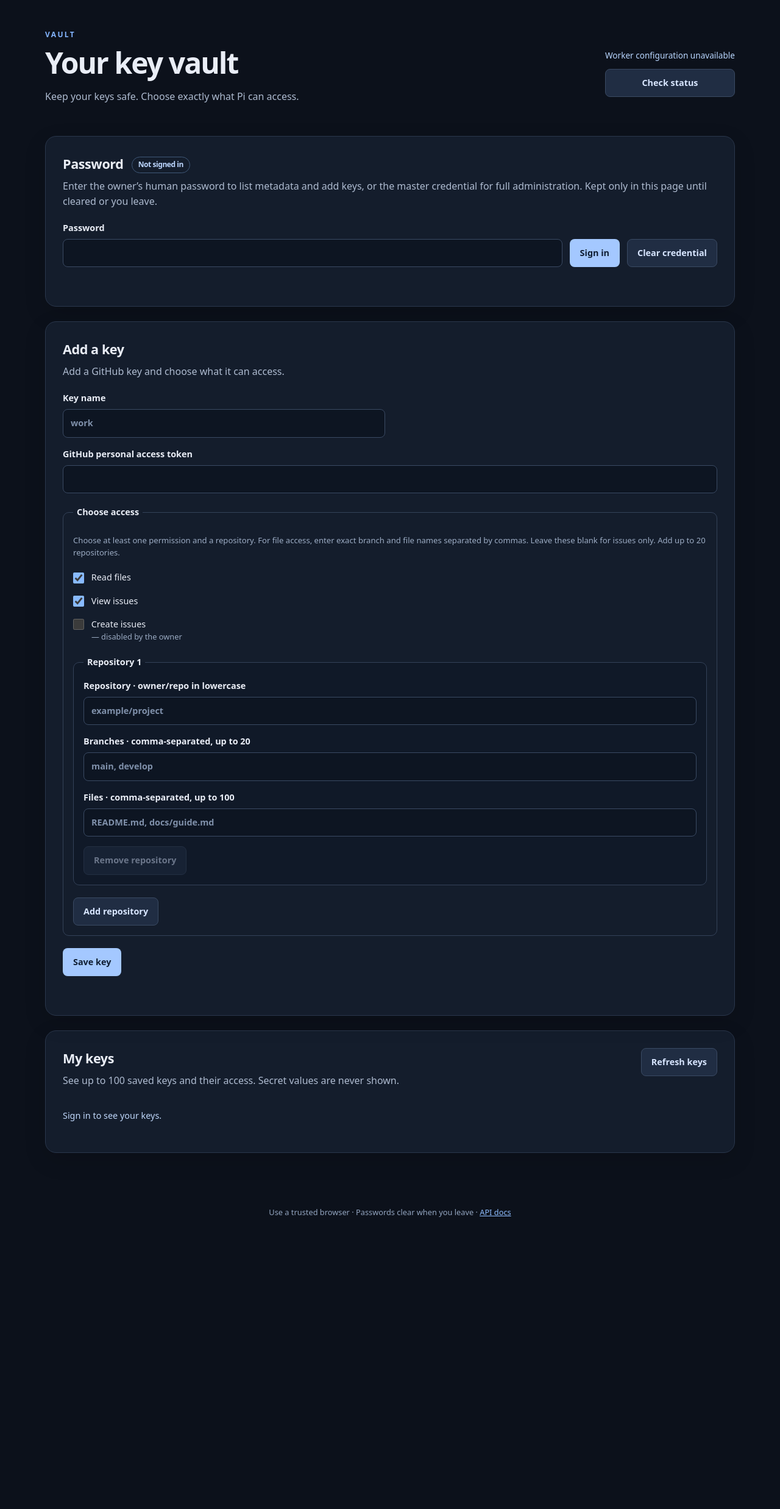
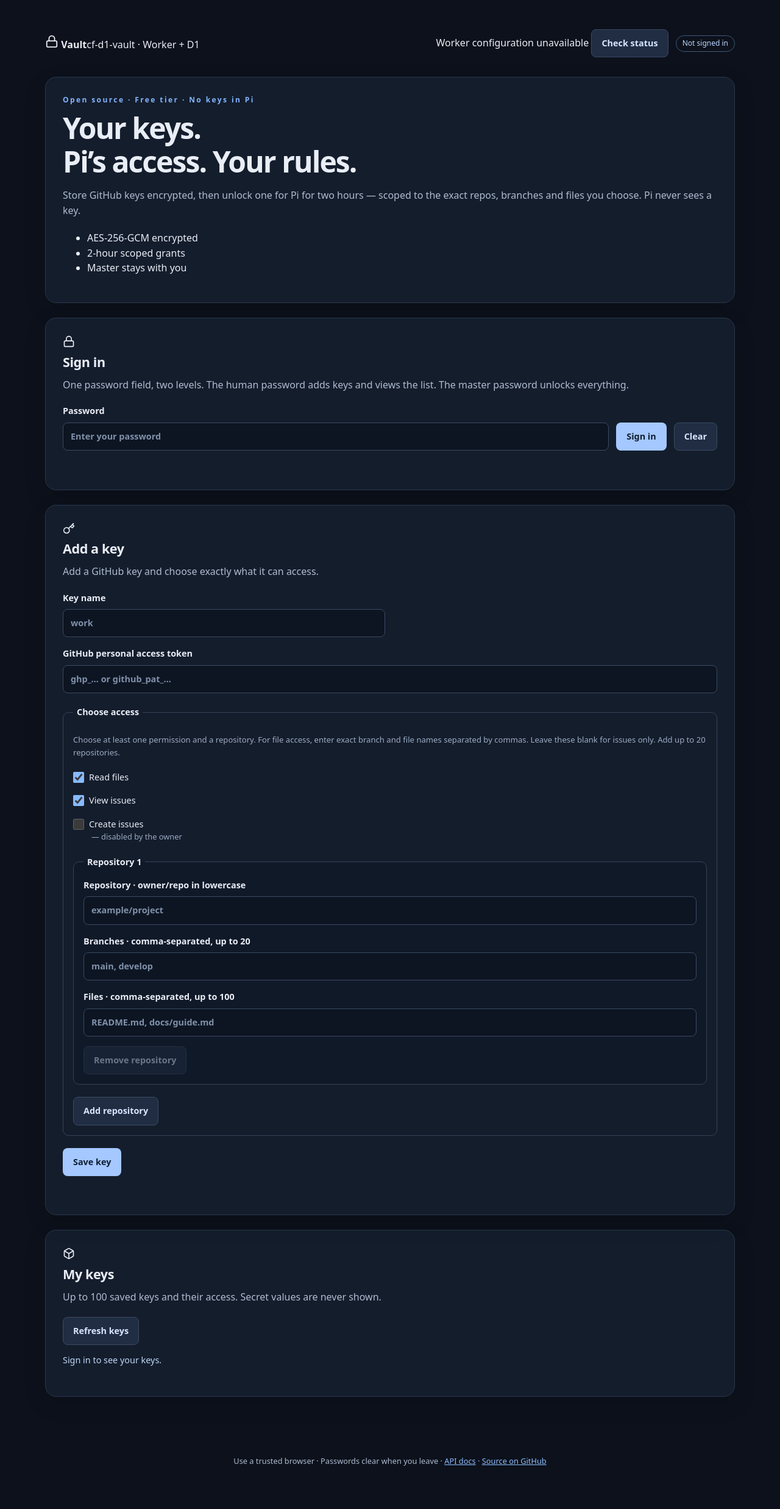
Before and after one commit to 0xSatwik/cf-d1-vault, a website: page public/index.html in a window 1280 px wide. Shown: the whole page at 61% size. Before the commit the page ends 2046 px from the top, so only its background shows below. Drawn offline with Linux system fonts and the light colour scheme.

Commit message:
Redesign frontend: hero, brand, pill chips, status colors

```diff
--- a/public/index.html
+++ b/public/index.html
@@ -4,40 +4,116 @@
   <meta charset="utf-8">
   <meta name="viewport" content="width=device-width,initial-scale=1">
   <meta http-equiv="Content-Security-Policy" content="default-src 'none'; script-src 'self'; style-src 'self'; connect-src 'self'; base-uri 'none'; form-action 'none'; object-src 'none'">
-  <title>Vault · Administration</title>
+  <title>Vault · Your keys, Pi's access, your rules</title>
   <link rel="stylesheet" href="/style.css">
   <script src="/manual.js" defer></script>
 </head>
 <body>
-  <header><div><p class="eyebrow">VAULT</p><h1>Your key vault</h1><p>Keep your keys safe. Choose exactly what Pi can access.</p></div><div class="worker"><span id="worker-status" role="status">Checking Worker…</span><button id="check-worker" type="button" class="secondary">Check status</button></div></header>
+  <div class="glow glow-a" aria-hidden="true"></div>
+  <div class="glow glow-b" aria-hidden="true"></div>
+
+  <header class="site">
+    <div class="brand">
+      <span class="logo" aria-hidden="true">
+        <svg viewBox="0 0 24 24" width="22" height="22" fill="none" stroke="currentColor" stroke-width="2" stroke-linecap="round" stroke-linejoin="round"><rect x="3" y="11" width="18" height="11" rx="2"/><path d="M7 11V7a5 5 0 0 1 10 0v4"/></svg>
+      </span>
+      <span class="brand-text"><strong>Vault</strong><span>cf-d1-vault · Worker + D1</span></span>
+    </div>
+    <div class="header-right">
+      <span id="worker-status" class="pill" role="status">Checking Worker…</span>
+      <button id="check-worker" type="button" class="secondary">Check status</button>
+      <span id="role-badge" class="badge badge-off" role="status">Not signed in</span>
+    </div>
+  </header>
+
   <main>
-    <section aria-labelledby="master-title"><h2 id="master-title">Password <span id="role-badge" class="badge" role="status">Not signed in</span></h2><p>Enter the owner’s human password to list metadata and add keys, or the master credential for full administration. Kept only in this page until cleared or you leave.</p><div class="credential"><label>Password<input id="master" type="password" autocomplete="off" spellcheck="false" required maxlength="512"></label><button id="sign-in" type="button">Sign in</button><button id="clear-master" type="button" class="secondary">Clear credential</button></div><p id="auth-status" class="status" role="status"></p></section>
+    <section class="hero" aria-labelledby="hero-title">
+      <p class="eyebrow">Open source · Free tier · No keys in Pi</p>
+      <h1 id="hero-title">Your keys.<br><span class="grad">Pi&rsquo;s access. Your rules.</span></h1>
+      <p class="lede">Store GitHub keys encrypted, then unlock one for Pi for two hours — scoped to the exact repos, branches and files you choose. Pi never sees a key.</p>
+      <ul class="chips">
+        <li>AES-256-GCM encrypted</li>
+        <li>2-hour scoped grants</li>
+        <li>Master stays with you</li>
+      </ul>
+    </section>
+
+    <section class="card signin" aria-labelledby="signin-title">
+      <div class="card-head">
+        <span class="icon" aria-hidden="true">
+          <svg viewBox="0 0 24 24" width="20" height="20" fill="none" stroke="currentColor" stroke-width="2" stroke-linecap="round" stroke-linejoin="round"><rect x="3" y="11" width="18" height="11" rx="2"/><path d="M7 11V7a5 5 0 0 1 10 0v4"/></svg>
+        </span>
+        <div><h2 id="signin-title">Sign in</h2><p>One password field, two levels. The human password adds keys and views the list. The master password unlocks everything.</p></div>
+      </div>
+      <div class="credential">
+        <label>Password<input id="master" type="password" autocomplete="off" spellcheck="false" required maxlength="512" placeholder="Enter your password"></label>
+        <button id="sign-in" type="button">Sign in</button>
+        <button id="clear-master" type="button" class="secondary">Clear</button>
+      </div>
+      <p id="auth-status" class="status" role="status"></p>
+    </section>
+
     <div class="columns">
-      <section aria-labelledby="key-title"><h2 id="key-title">Add a key</h2><p>Add a GitHub key and choose what it can access.</p>
+      <section class="card" aria-labelledby="key-title">
+        <div class="card-head">
+          <span class="icon" aria-hidden="true">
+            <svg viewBox="0 0 24 24" width="20" height="20" fill="none" stroke="currentColor" stroke-width="2" stroke-linecap="round" stroke-linejoin="round"><path d="M21 2l-2 2m-7.61 7.61a5.5 5.5 0 1 1-7.778 7.778 5.5 5.5 0 0 1 7.777-7.777zm0 0L15.5 7.5m0 0l3 3L22 7l-3-3m-3.5 3.5L19 4"/></svg>
+          </span>
+          <div><h2 id="key-title">Add a key</h2><p>Add a GitHub key and choose exactly what it can access.</p></div>
+        </div>
         <form id="key-form" autocomplete="off">
           <div class="grid"><label id="key-action-label">Action<select id="key-action"><option value="add">Add key</option><option value="rotate" data-master-only hidden>Rotate key</option></select></label><label>Key name<input id="key-label" required pattern="[A-Za-z0-9_\-]{1,80}" maxlength="80" placeholder="work"></label></div>
-          <label>GitHub personal access token<input id="secret" type="password" required maxlength="2048" autocomplete="new-password" spellcheck="false"></label>
+          <label>GitHub personal access token<input id="secret" type="password" required maxlength="2048" autocomplete="new-password" spellcheck="false" placeholder="ghp_… or github_pat_…"></label>
           <label id="key-version-label">Encryption version<select id="key-version"><option value="1">1 · VAULT_DEK_V1</option><option value="2">2 · VAULT_DEK_V2</option></select></label><p id="key-version-hint" class="hint">The selected encryption key must be provisioned on the Worker.</p>
           <div id="key-policy" class="policy"></div>
-          <button type="submit">Save key</button><p id="key-status" class="status" role="status"></p>
+          <button type="submit" class="primary">Save key</button><p id="key-status" class="status" role="status"></p>
         </form>
       </section>
-      <section aria-labelledby="unlock-title" data-master-only hidden><h2 id="unlock-title">Unlock for Pi</h2><p>Let Pi use a key for two hours. Choose access within the limits already set by the owner.</p>
+
+      <section class="card" aria-labelledby="unlock-title" data-master-only hidden>
+        <div class="card-head">
+          <span class="icon" aria-hidden="true">
+            <svg viewBox="0 0 24 24" width="20" height="20" fill="none" stroke="currentColor" stroke-width="2" stroke-linecap="round" stroke-linejoin="round"><circle cx="12" cy="12" r="10"/><path d="M12 6v6l4 2"/></svg>
+          </span>
+          <div><h2 id="unlock-title">Unlock for Pi</h2><p>Let Pi use a key for two hours, within the limits you already set.</p></div>
+        </div>
         <form id="unlock-form" autocomplete="off">
-          <label>Pi agent<input id="agent-id" required pattern="[A-Za-z0-9_\-]{1,80}" maxlength="80" placeholder="pi-main"></label>
+          <label>Pi agent<input id="agent-id" required pattern="[A-Za-z0-9_\-]{1,80}" maxlength="80" placeholder="pi"></label>
           <div class="grid"><label>Service<select id="unlock-service"><option value="github">github</option></select></label><label>Key name<input id="unlock-label" required pattern="[A-Za-z0-9_\-]{1,80}" maxlength="80" placeholder="work"></label></div>
           <div id="unlock-policy" class="policy"></div>
-          <button type="submit">Unlock for two hours</button><p id="unlock-status" class="status" role="status"></p>
+          <button type="submit" class="primary">Unlock for two hours</button><p id="unlock-status" class="status" role="status"></p>
         </form>
       </section>
     </div>
-    <section aria-labelledby="keys-title"><div class="section-heading"><div><h2 id="keys-title">My keys</h2><p>See up to 100 saved keys and their access. Secret values are never shown.</p></div><button id="refresh-keys" type="button" class="secondary">Refresh keys</button></div><p id="keys-status" class="status" role="status">Sign in to see your keys.</p><div id="keys-list" class="keys-list"></div></section>
-    <section aria-labelledby="revoke-title" data-master-only hidden><h2 id="revoke-title">Revoke</h2><p>Stop one access grant, remove an agent’s access, or disable a key.</p>
+
+    <section class="card" aria-labelledby="keys-title">
+      <div class="card-head spread">
+        <span class="icon" aria-hidden="true">
+          <svg viewBox="0 0 24 24" width="20" height="20" fill="none" stroke="currentColor" stroke-width="2" stroke-linecap="round" stroke-linejoin="round"><path d="M21 8a2 2 0 0 0-1-1.73l-7-4a2 2 0 0 0-2 0l-7 4A2 2 0 0 0 3 8v8a2 2 0 0 0 1 1.73l7 4a2 2 0 0 0 2 0l7-4A2 2 0 0 0 21 16z"/><path d="M3.3 7l8.7 5 8.7-5M12 22V12"/></svg>
+        </span>
+        <div><h2 id="keys-title">My keys</h2><p>Up to 100 saved keys and their access. Secret values are never shown.</p></div>
+        <button id="refresh-keys" type="button" class="secondary">Refresh keys</button>
+      </div>
+      <p id="keys-status" class="status" role="status">Sign in to see your keys.</p>
+      <div id="keys-list" class="keys-list"></div>
+    </section>
+
+    <section class="card danger-zone" aria-labelledby="revoke-title" data-master-only hidden>
+      <div class="card-head">
+        <span class="icon icon-danger" aria-hidden="true">
+          <svg viewBox="0 0 24 24" width="20" height="20" fill="none" stroke="currentColor" stroke-width="2" stroke-linecap="round" stroke-linejoin="round"><circle cx="12" cy="12" r="10"/><path d="M15 9l-6 6M9 9l6 6"/></svg>
+        </span>
+        <div><h2 id="revoke-title">Revoke</h2><p>Stop one access grant, remove an agent&rsquo;s access, or disable a key.</p></div>
+      </div>
       <form id="revoke-form" autocomplete="off"><div class="grid"><label>What to revoke<select id="revoke-target"><option value="grant">Grant</option><option value="agent">Agent</option><option value="key">Key</option></select></label><label>ID<input id="revoke-id" required pattern="[A-Za-z0-9_\-]{1,80}" maxlength="80" placeholder="ID, not a key label"></label></div><button class="danger" type="submit">Revoke access</button><p id="revoke-status" class="status" role="status"></p></form>
     </section>
   </main>
-  <footer>Use a trusted browser · Passwords clear when you leave · <a href="/llms.txt">API docs</a></footer>
-  <template id="policy-template"><fieldset><legend>Choose access</legend><p class="hint">Choose at least one permission and a repository. For file access, enter exact branch and file names separated by commas. Leave these blank for issues only. Add up to 20 repositories.</p><div class="tools"><label><input type="checkbox" value="github_read_file" checked> Read files</label><label><input type="checkbox" value="github_list_issues" checked> View issues</label><label><input type="checkbox" value="github_create_issue" disabled> Create issues <span class="write-note">— checking availability</span></label></div><div class="resources"></div><button type="button" class="secondary add-resource">Add repository</button></fieldset></template>
+
+  <footer>
+    <p>Use a trusted browser · Passwords clear when you leave · <a href="/llms.txt">API docs</a> · <a href="https://github.com/0xSatwik/cf-d1-vault">Source on GitHub</a></p>
+  </footer>
+
+  <template id="policy-template"><fieldset><legend>Choose access</legend><p class="hint">Choose at least one permission and a repository. For file access, enter exact branch and file names separated by commas. Leave these blank for issues only. Add up to 20 repositories.</p><div class="tools"><label class="chip"><input type="checkbox" value="github_read_file" checked><span>Read files</span></label><label class="chip"><input type="checkbox" value="github_list_issues" checked><span>View issues</span></label><label class="chip"><input type="checkbox" value="github_create_issue" disabled><span>Create issues</span><span class="write-note">— checking availability</span></label></div><div class="resources"></div><button type="button" class="secondary add-resource">Add repository</button></fieldset></template>
   <template id="resource-template"><fieldset class="resource"><legend>Repository access</legend><label>Repository · owner/repo in lowercase<input class="repository" required maxlength="201" pattern="[a-z0-9][a-z0-9_.\-]{0,99}\/[a-z0-9][a-z0-9_.\-]{0,99}" placeholder="example/project" autocapitalize="none" spellcheck="false"></label><label>Branches · comma-separated, up to 20<input class="branches" placeholder="main, develop" spellcheck="false"></label><label>Files · comma-separated, up to 100<input class="paths" placeholder="README.md, docs/guide.md" spellcheck="false"></label><button type="button" class="secondary remove-resource">Remove repository</button></fieldset></template>
   <noscript>This page requires the same-origin manual.js script.</noscript>
 </body>
```
